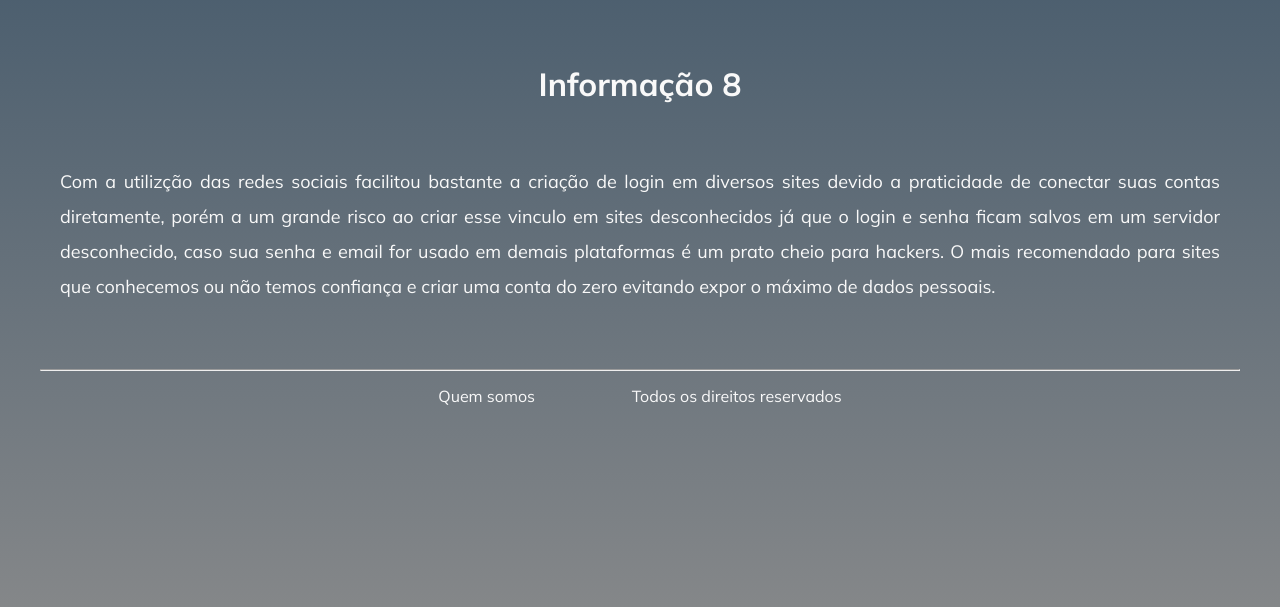
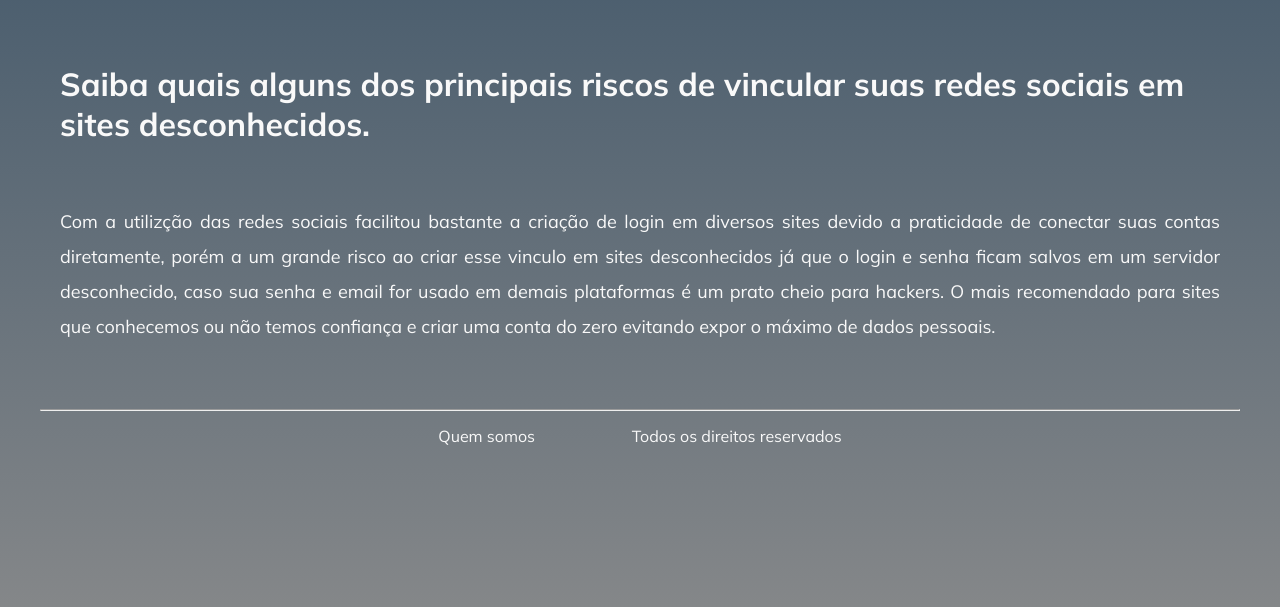
Before and after one commit to ICEI-PUC-Minas-PMV-ADS/pmv-ads-2022-2-e1-proj-web-t2-seguranca_informacao, a plain HTML site: page src/pages/informacao8.html in a window 1280 px wide. Shown: the part 99-706 px from the top of the page. Drawn offline with Linux system fonts and the light colour scheme.

Commit message:
Update informacao8.html

```diff
--- a/src/pages/informacao8.html
+++ b/src/pages/informacao8.html
@@ -30,7 +30,7 @@
     </header>
     <hr>
     <main>
-      <h1>Informação 8</h1>
+      <h1>Saiba quais alguns dos principais riscos de vincular suas redes sociais em sites desconhecidos.</h1>
       <p>Com a utilizção das redes sociais facilitou bastante a criação de login em diversos sites devido a praticidade de conectar suas contas diretamente, porém a um grande risco
         ao criar esse vinculo em sites desconhecidos já que o login e senha  ficam salvos em um servidor desconhecido, caso sua senha e email for usado em demais plataformas é um prato
         cheio para hackers. O mais recomendado para sites que conhecemos ou não temos confiança e criar uma conta do zero evitando expor o máximo de dados pessoais.<br>
```
